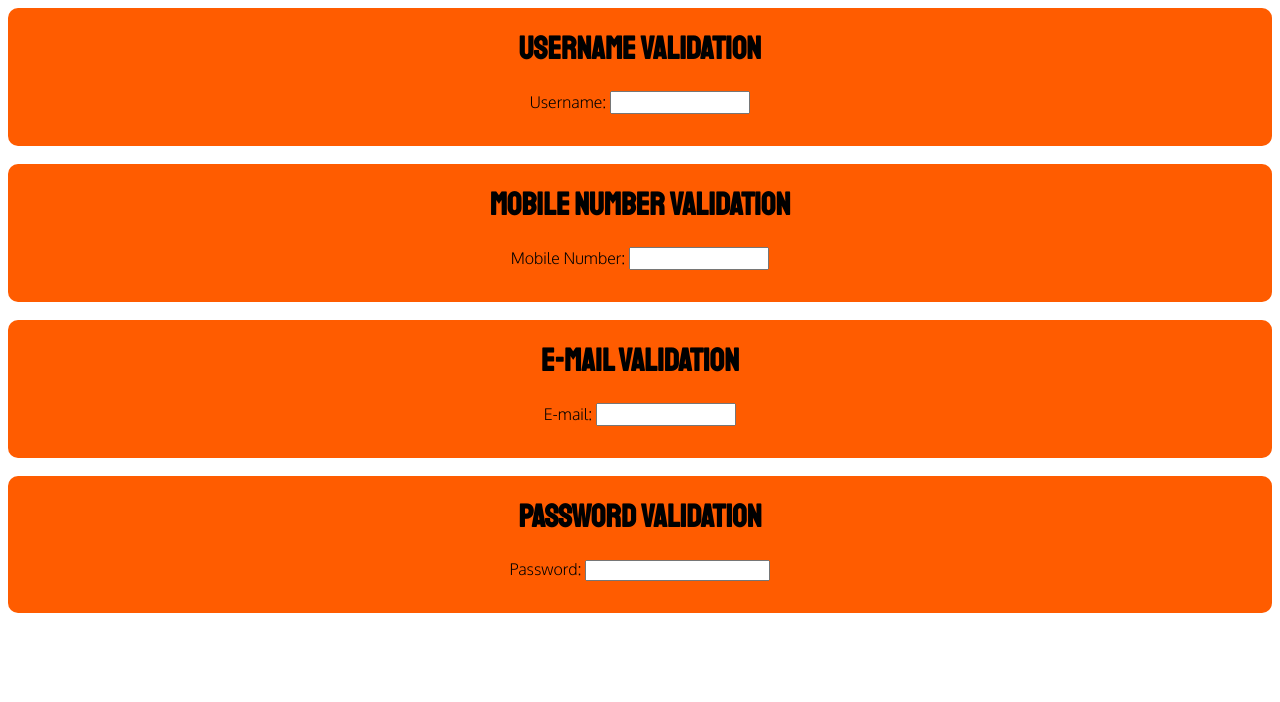
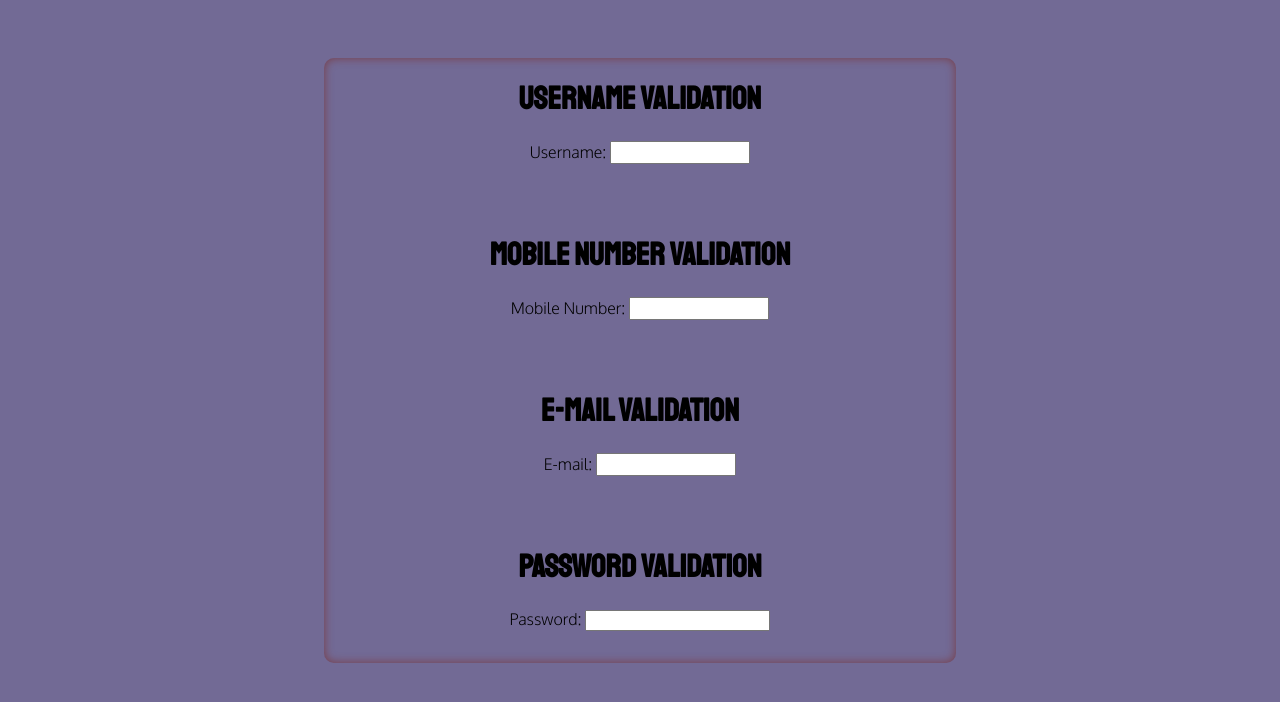
Before and after one commit to vaishak10/regexApp, a plain HTML site: page index.html in a window 1280 px wide. Drawn offline with Linux system fonts and the light colour scheme.

Commit message:
neumorphic design setup

```diff
--- a/style.css
+++ b/style.css
@@ -1,4 +1,7 @@
 /*tags*/
+body {
+    background-color: #726A95;
+}
 h1{
     font-family: 'Staatliches', cursive;
 }
@@ -8,17 +11,25 @@ label, p, input[type=text]{
 
 /*classess*/
 .validations{
-    display:grid;
-    row-gap:18px;
+    background-color: rgb(114, 106, 149);
+    box-shadow: inset 0px 0px 10px 0px rgb(120 60 70);
+    display: grid;
+    row-gap: 18px;
+    place-content: center;
+    position: relative;
+    top: 50px;
+    left: 25%;
+    border-radius: 10px;
+    width: 50%;
 }
 .username-validation,
 .mob-validation,
 .password-validation,
 .email-validation{
     text-align: center;
-    background-color:#FF5C00;
     display:grid;
     border-radius:10px;
+    width: 500px;
 }
 .valid-field{
     color:#A7D0CD;
```
